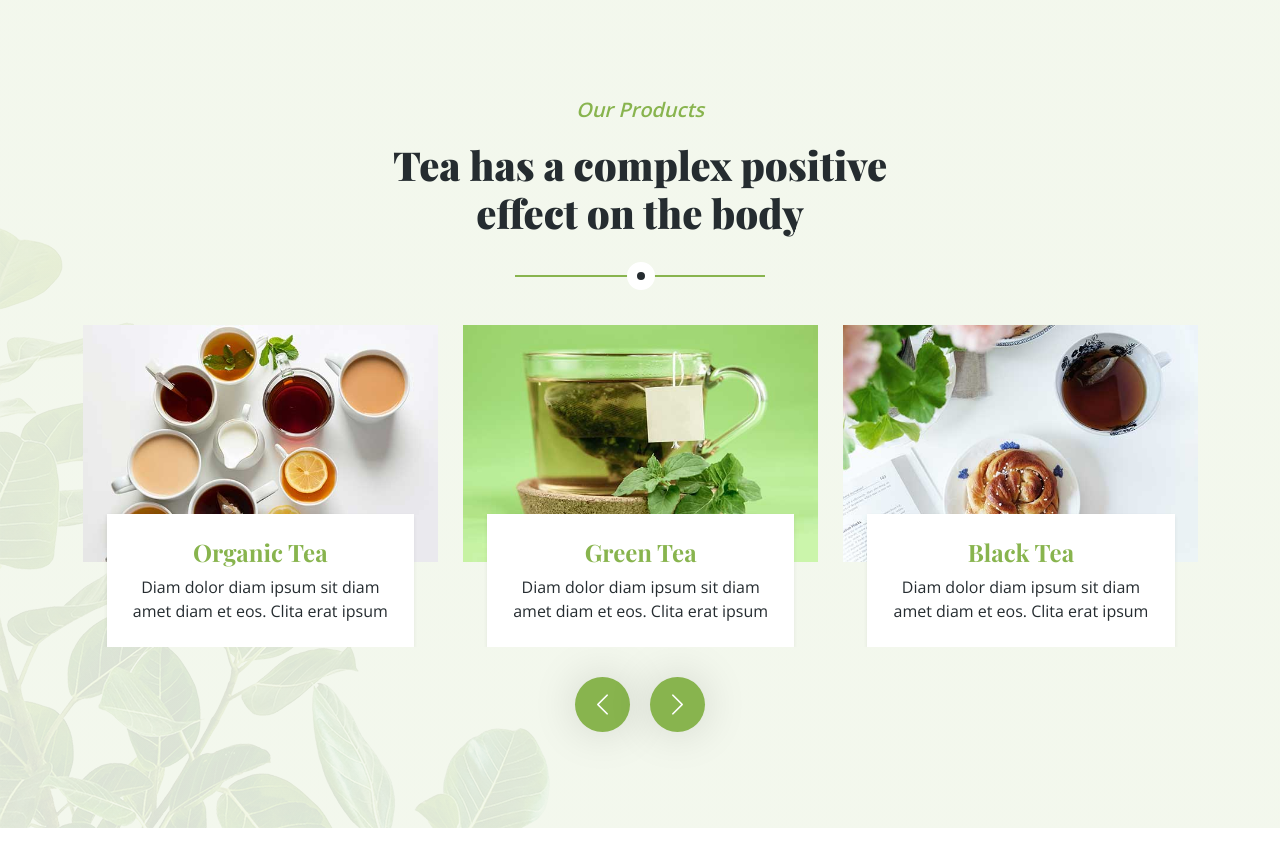
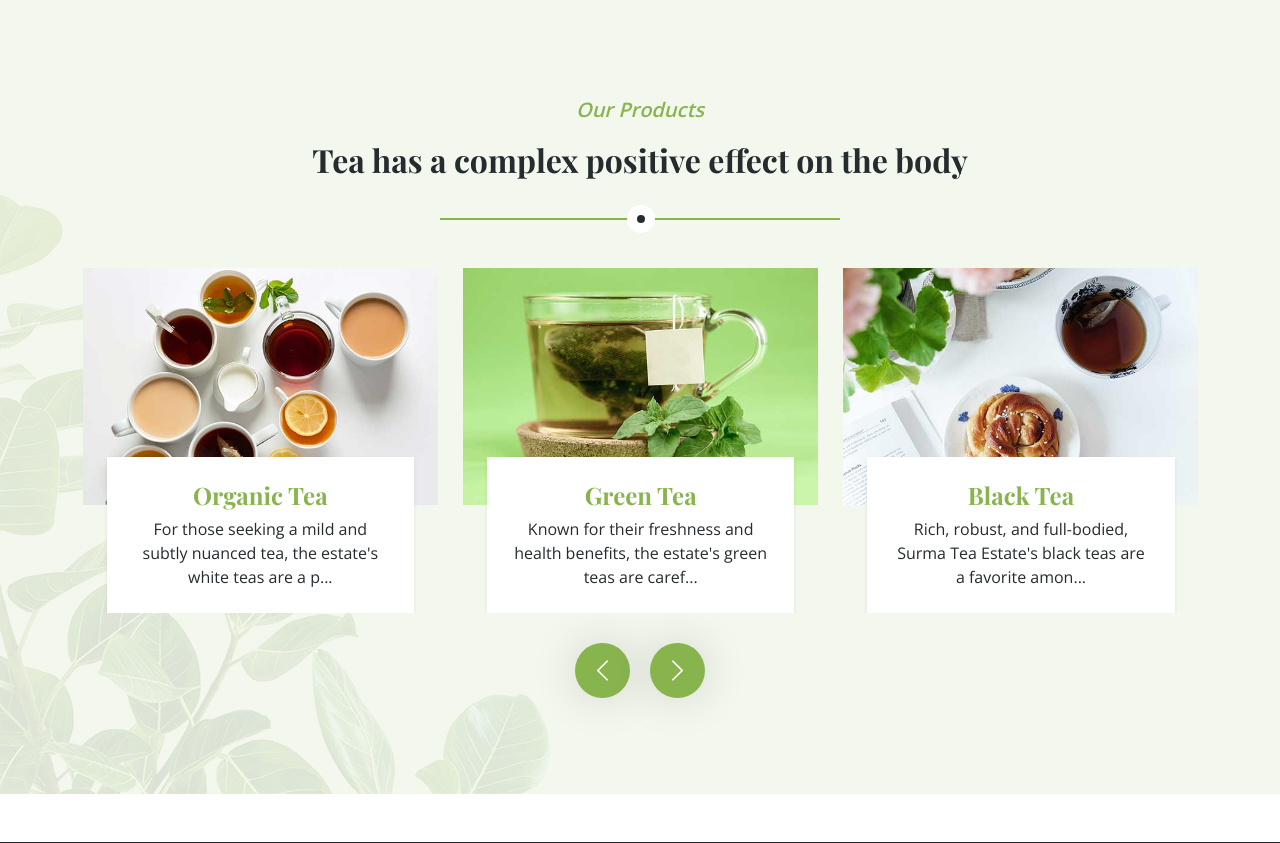
Before and after one commit to mhsharkar2011/surma-tea-house, a PHP site: page /pages/our-products.php in a window 1280 px wide. Shown: the part 404-1247 px from the top of the page. Run offline with PHP 8.4, Linux system fonts and the light colour scheme; some libraries are stand-ins or nearby versions.

Commit message:
Feature Product and Products Changes

```diff
--- a/assets/js/main.js
+++ b/assets/js/main.js
@@ -4,55 +4,53 @@
   // Spinner
   var spinner = function () {
     setTimeout(function () {
-            if ($('#spinner').length > 0) {
-                $('#spinner').removeClass('show');
+      if ($("#spinner").length > 0) {
+        $("#spinner").removeClass("show");
       }
     }, 1);
   };
   spinner();
 
-
   // Initiate the wowjs
   new WOW().init();
-
 
   // Sticky Navbar
   $(window).scroll(function () {
     if ($(this).scrollTop() > 300) {
-            $('.sticky-top').addClass('shadow-sm').css('top', '0px');
+      $(".sticky-top").addClass("shadow-sm").css("top", "0px");
     } else {
-            $('.sticky-top').removeClass('shadow-sm').css('top', '-150px');
+      $(".sticky-top").removeClass("shadow-sm").css("top", "-150px");
     }
   });
-
 
   // Back to top button
   $(window).scroll(function () {
     if ($(this).scrollTop() > 300) {
-            $('.back-to-top').fadeIn('slow');
+      $(".back-to-top").fadeIn("slow");
     } else {
-            $('.back-to-top').fadeOut('slow');
+      $(".back-to-top").fadeOut("slow");
     }
   });
-    $('.back-to-top').click(function () {
-        $('html, body').animate({scrollTop: 0}, 1500, 'easeInOutExpo');
+  $(".back-to-top").click(function () {
+    $("html, body").animate({ scrollTop: 0 }, 1500, "easeInOutExpo");
     return false;
   });
 
-
   // Modal Video
   var $videoSrc;
-    $('.btn-play').click(function () {
+  $(".btn-play").click(function () {
     $videoSrc = $(this).data("src");
   });
   console.log($videoSrc);
-    $('#videoModal').on('shown.bs.modal', function (e) {
-        $("#video").attr('src', $videoSrc + "?autoplay=1&amp;modestbranding=1&amp;showinfo=0");
-    })
-    $('#videoModal').on('hide.bs.modal', function (e) {
-        $("#video").attr('src', $videoSrc);
-    })
-
+  $("#videoModal").on("shown.bs.modal", function (e) {
+    $("#video").attr(
+      "src",
+      $videoSrc + "?autoplay=1&amp;modestbranding=1&amp;showinfo=0"
+    );
+  });
+  $("#videoModal").on("hide.bs.modal", function (e) {
+    $("#video").attr("src", $videoSrc);
+  });
 
   // Product carousel
   $(".product-carousel").owlCarousel({
@@ -63,26 +61,25 @@
     center: true,
     dots: false,
     nav: true,
-        navText : [
+    navText: [
       '<i class="bi bi-chevron-left"></i>',
-            '<i class="bi bi-chevron-right"></i>'
+      '<i class="bi bi-chevron-right"></i>',
     ],
     responsive: {
-			0:{
-                items:1
+      0: {
+        items: 1,
       },
-            576:{
-                items:1
+      576: {
+        items: 1,
       },
-            768:{
-                items:2
+      768: {
+        items: 2,
       },
-            992:{
-                items:3
-            }
-        }
+      992: {
+        items: 3,
+      },
+    },
   });
-
 
   // Testimonial carousel
   $(".testimonial-carousel").owlCarousel({
@@ -93,5 +90,23 @@
     dots: true,
     nav: false,
   });
+})(jQuery);
 
-})(jQuery);
+
+
+// JavaScript to set fixed length for description text in each product entry
+const products = document.querySelectorAll("#product"); // Use '.product' to select elements with class 'product'
+const maxLength = 80; // Set the desired fixed length
+
+products.forEach((entry) => {
+  const detailsElement = entry.querySelector("[productDetails]");
+  const details = detailsElement.getAttribute("productDetails");
+
+  // Check if the description exceeds the maximum length
+  if (details.length > maxLength) {
+    const shortText = details.substring(0, maxLength) + "..."; // Correct variable name to 'details'
+    detailsElement.textContent = shortText;
+  } else {
+    detailsElement.textContent = details; // Correct variable name to 'details'
+  }
+});
--- a/pages/our-products.php
+++ b/pages/our-products.php
@@ -30,37 +30,37 @@
     <!-- Products Start -->
     <div class="container-fluid product py-5">
         <div class="container py-5">
-            <div class="section-title text-center mx-auto wow fadeInUp" data-wow-delay="0.1s" style="max-width: 500px;">
+            <div class="section-title text-center mx-auto wow fadeInUp" data-wow-delay="0.1s" style="max-width: 800px;">
                 <p class="fs-5 fw-medium fst-italic text-primary">Our Products</p>
-                <h1 class="display-6">Tea has a complex positive effect on the body</h1>
+                <h2 class="display-0">Tea has a complex positive effect on the body</h2>
             </div>
             <div class="owl-carousel product-carousel wow fadeInUp" data-wow-delay="0.5s">
                 <a href="" class="d-block product-item rounded">
-                    <img src="img/product-1.jpg" alt="">
-                    <div class="bg-white shadow-sm text-center p-4 position-relative mt-n5 mx-4">
+                    <img src="../img/product-1.jpg" alt="">
+                    <div id="product" class="bg-white shadow-sm text-center p-4 position-relative mt-n5 mx-4">
                         <h4 class="text-primary">Green Tea</h4>
-                        <span class="text-body">Diam dolor diam ipsum sit diam amet diam et eos. Clita erat ipsum</span>
+                        <span class="text-body" productDetails="Known for their freshness and health benefits, the estate's green teas are carefully crafted to preserve the delicate flavors and antioxidants."></span>
                     </div>
                 </a>
                 <a href="" class="d-block product-item rounded">
-                    <img src="img/product-2.jpg" alt="">
-                    <div class="bg-white shadow-sm text-center p-4 position-relative mt-n5 mx-4">
+                    <img src="../img/product-2.jpg" alt="">
+                    <div id="product" class="bg-white shadow-sm text-center p-4 position-relative mt-n5 mx-4">
                         <h4 class="text-primary">Black Tea</h4>
-                        <span class="text-body">Diam dolor diam ipsum sit diam amet diam et eos. Clita erat ipsum</span>
+                        <span class="text-body" productDetails="Rich, robust, and full-bodied, Surma Tea Estate's black teas are a favorite among those who savor a bold cup of tea"></span>
                     </div>
                 </a>
                 <a href="" class="d-block product-item rounded">
-                    <img src="img/product-3.jpg" alt="">
-                    <div class="bg-white shadow-sm text-center p-4 position-relative mt-n5 mx-4">
-                        <h4 class="text-primary">Spiced Tea</h4>
-                        <span class="text-body">Diam dolor diam ipsum sit diam amet diam et eos. Clita erat ipsum</span>
+                    <img src="../img/product-3.jpg" alt="">
+                    <div id="product" class="bg-white shadow-sm text-center p-4 position-relative mt-n5 mx-4">
+                        <h4 class="text-primary">Herbal Teas</h4>
+                        <span class="text-body" productDetails="Surma Tea Estate also offers an array of herbal infusions, each thoughtfully blended to provide a soothing and aromatic experience."></span></span>
                     </div>
                 </a>
                 <a href="" class="d-block product-item rounded">
-                    <img src="img/product-4.jpg" alt="">
-                    <div class="bg-white shadow-sm text-center p-4 position-relative mt-n5 mx-4">
+                    <img src="../img/product-4.jpg" alt="">
+                    <div id="product" class="bg-white shadow-sm text-center p-4 position-relative mt-n5 mx-4">
                         <h4 class="text-primary">Organic Tea</h4>
-                        <span class="text-body">Diam dolor diam ipsum sit diam amet diam et eos. Clita erat ipsum</span>
+                        <span class="text-body" productDetails="For those seeking a mild and subtly nuanced tea, the estate's white teas are a perfect choice."></span>
                     </div>
                 </a>
             </div>
```
Also changed, not shown: product.php (+4 -32 lines), store.php (+3 -9 lines). Lines whose indentation alone changed are shown as unchanged.
